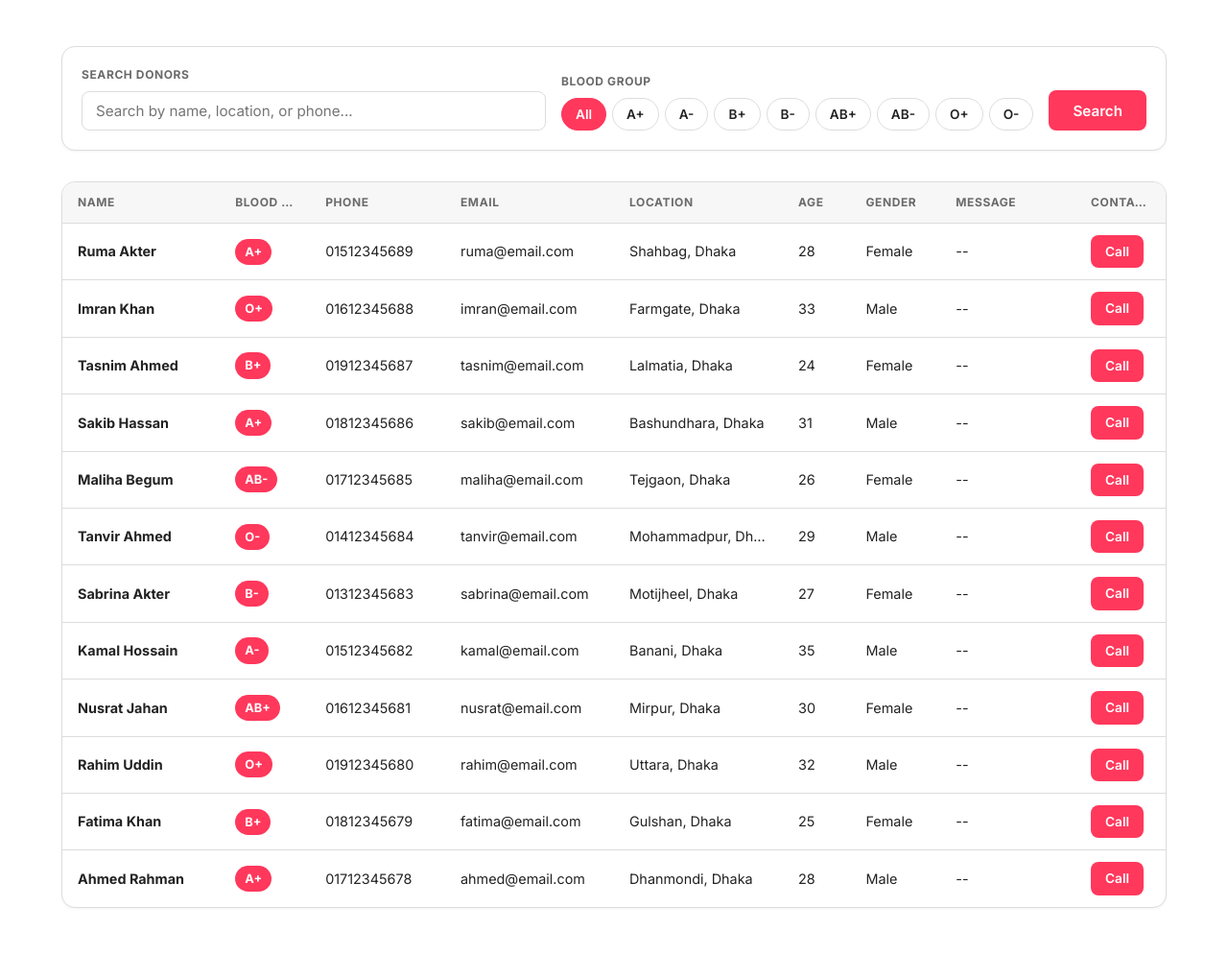
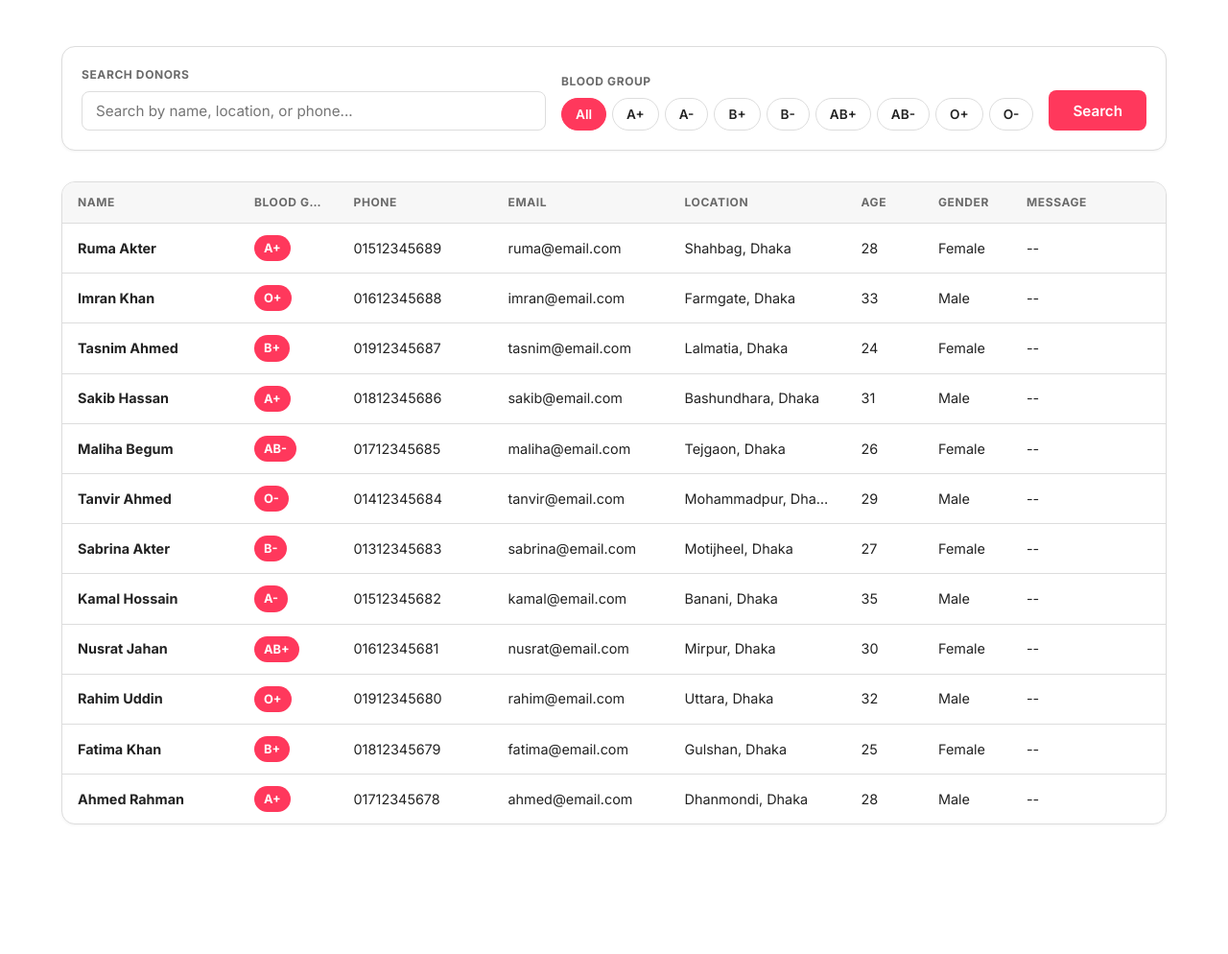
Before and after one commit to mushfiqk47/Blood-donation-management-system, a Flask app: page /donors in a window 1280 px wide. Shown: the part 72-1066 px from the top of the page at 96% size. After the commit the page ends 931 px from the top, so only its background shows below. Run offline with Flask 3, Linux system fonts and the light colour scheme; data comes from the database, SQL or seed files in the repository.

Commit message:
Remove Call button from donors table

```diff
--- a/static/js/script.js
+++ b/static/js/script.js
@@ -79,7 +79,7 @@ function initDonorsPage() {
             .then(function(donors) {
                 // Step 3: Handle empty results
                 if (!Array.isArray(donors) || donors.length === 0) {
-                    donorsBody.innerHTML = '<tr><td colspan="9" class="no-results">No donors found matching your search.</td></tr>';
+                    donorsBody.innerHTML = '<tr><td colspan="8" class="no-results">No donors found matching your search.</td></tr>';
                     return;
                 }
 
@@ -98,13 +98,12 @@ function initDonorsPage() {
                         '<td>' + (donor.age != null ? escapeHtml(String(donor.age)) : '--') + '</td>' +
                         '<td>' + (donor.gender ? escapeHtml(donor.gender) : '--') + '</td>' +
                         '<td title="' + escapeHtml(donor.message || '') + '">' + escapeHtml(messageText) + '</td>' +
-                        '<td><a href="tel:' + encodeURIComponent(donor.phone) + '" class="btn btn-sm btn-primary" aria-label="Call ' + escapeHtml(donor.name) + '">Call</a></td>' +
                     '</tr>';
                 }).join('');
             })
             .catch(function(error) {
                 console.error('Error fetching donors:', error);
-                donorsBody.innerHTML = '<tr><td colspan="9" class="no-results">Unable to load donor list. Please try again.</td></tr>';
+                donorsBody.innerHTML = '<tr><td colspan="8" class="no-results">Unable to load donor list. Please try again.</td></tr>';
             });
     }
 
--- a/static/style.css
+++ b/static/style.css
@@ -398,6 +398,16 @@ a {
 .data-table colgroup .col-msg { width: 12%; }
 .data-table colgroup .col-actions { width: 8%; }
 
+/* Find Donors Table Column Widths (8 columns) */
+.donors-table colgroup .col-name { width: 16%; }
+.donors-table colgroup .col-blood { width: 9%; }
+.donors-table colgroup .col-phone { width: 14%; }
+.donors-table colgroup .col-email { width: 16%; }
+.donors-table colgroup .col-location { width: 16%; }
+.donors-table colgroup .col-age { width: 7%; }
+.donors-table colgroup .col-gender { width: 8%; }
+.donors-table colgroup .col-msg { width: 14%; }
+
 /* ============================================================
    7. FORMS & INPUTS (REGISTER & LOGIN)
    ============================================================ */
--- a/templates/donors.html
+++ b/templates/donors.html
@@ -60,7 +60,6 @@
                     <col class="col-age">
                     <col class="col-gender">
                     <col class="col-msg">
-                    <col class="col-actions">
                 </colgroup>
                 <thead>
                     <tr>
@@ -72,13 +71,12 @@
                         <th scope="col">Age</th>
                         <th scope="col">Gender</th>
                         <th scope="col">Message</th>
-                        <th scope="col">Contact</th>
                     </tr>
                 </thead>
                 <!-- Table rows are dynamically populated via JavaScript fetch to /api/donors -->
                 <tbody id="donorsBody">
                     <tr>
-                        <td colspan="9" class="loading">Searching for donors...</td>
+                        <td colspan="8" class="loading">Searching for donors...</td>
                     </tr>
                 </tbody>
             </table>
```
